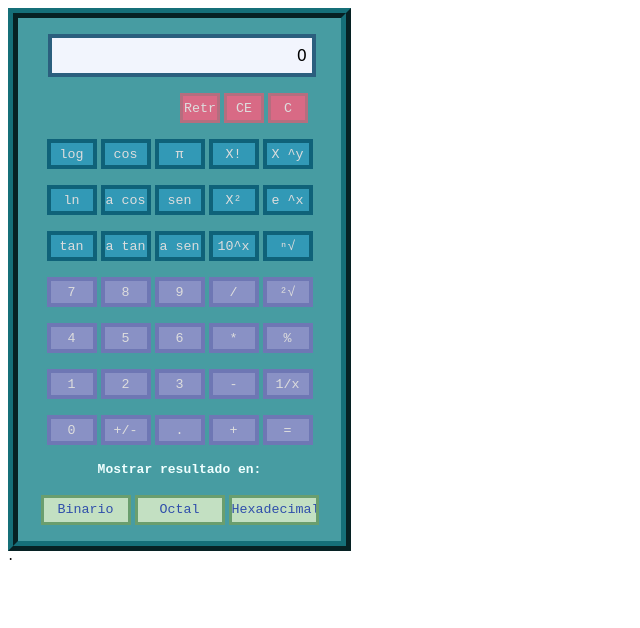
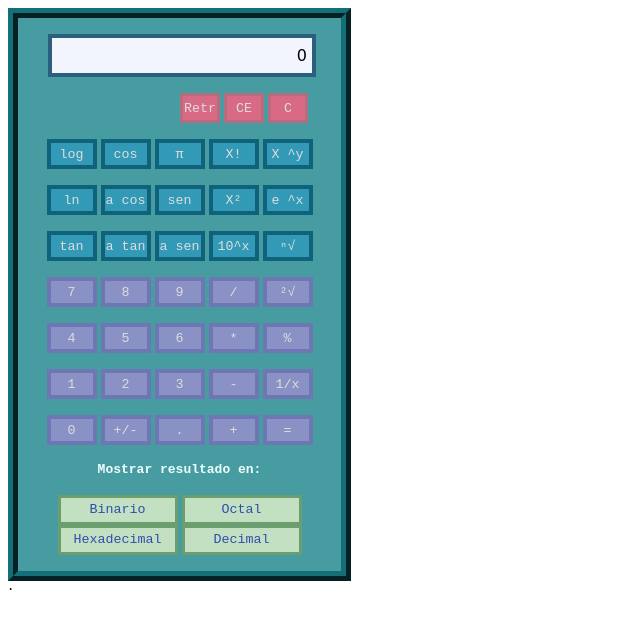
Before and after one commit to EliSlop310/Calculadora, a plain HTML site: page index.html in a window 1280 px wide. Shown: the whole page, without its empty margins (0-640 px from the left). Drawn offline with Linux system fonts and the light colour scheme.

Commit message:
Agregado de boton decimal

```diff
--- a/css/calcula.css
+++ b/css/calcula.css
@@ -41,7 +41,7 @@ h4{
 
 .calculadora input.conv {
     color:#2f4eab;
-    width: 90px;
+    width: 120px;
     border: 3px #6A9E6E solid;
     background:#C3E0C2;
 }
--- a/index.html
+++ b/index.html
@@ -82,6 +82,7 @@
 <input type="button" value="Binario" onclick="convertir('1')" class="conv"/>
 <input type="button" value="Octal" onclick="convertir('2')" class="conv"/>
 <input type="button" value="Hexadecimal" onclick="convertir('3')" class="conv"/>
+<input type="button" value="Decimal" onclick="convertir('4')" class="conv"/>
 </p>
 
 
--- a/js/calcula.js
+++ b/js/calcula.js
@@ -57,6 +57,9 @@ num=x;
         num=num.toString(16);
         pantalla.innerHTML=num;
         num=x;
+    }
+    if(b=='4'){
+        pantalla.innerHTML=num;
     }
 
 }
```
